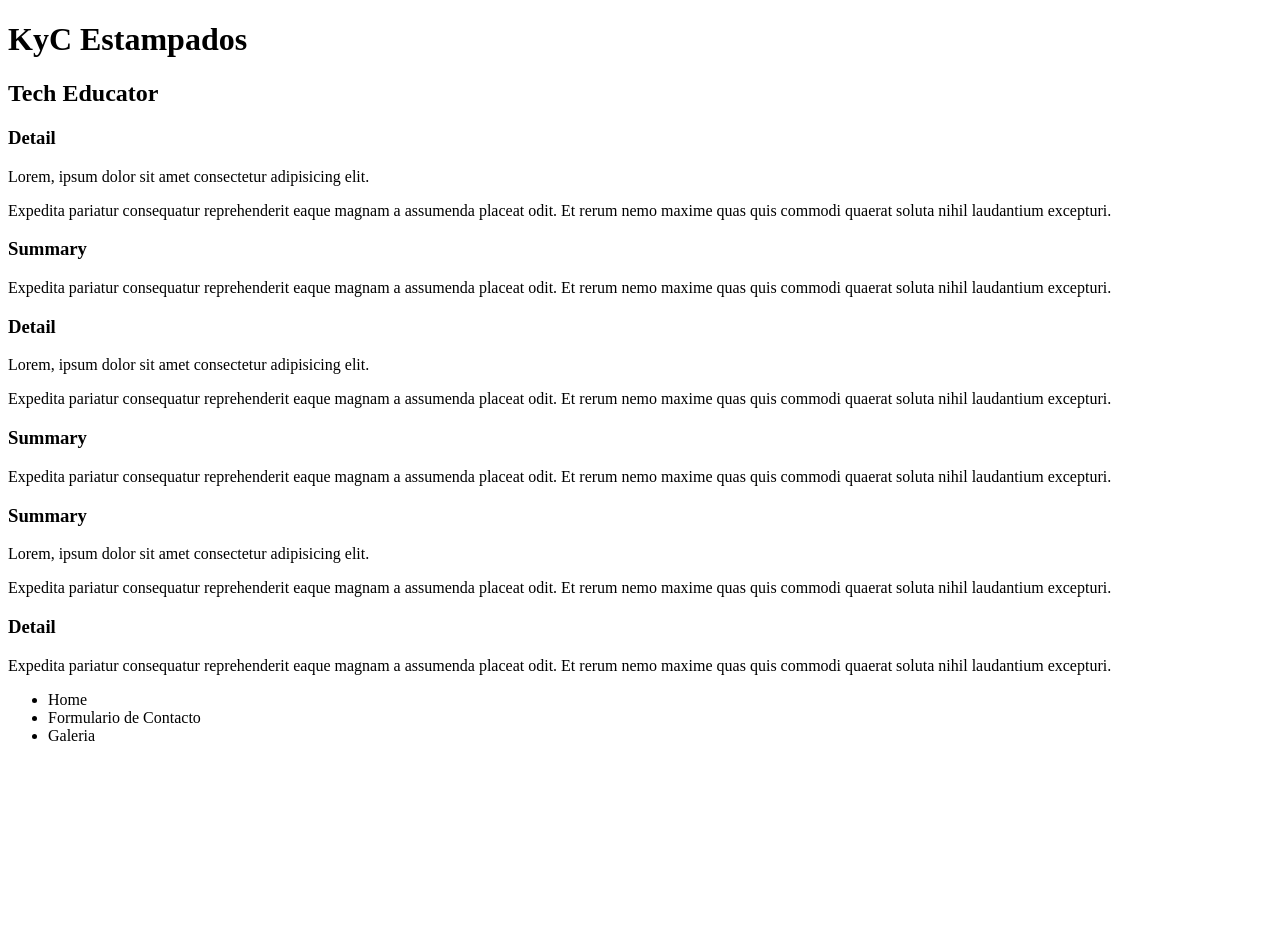
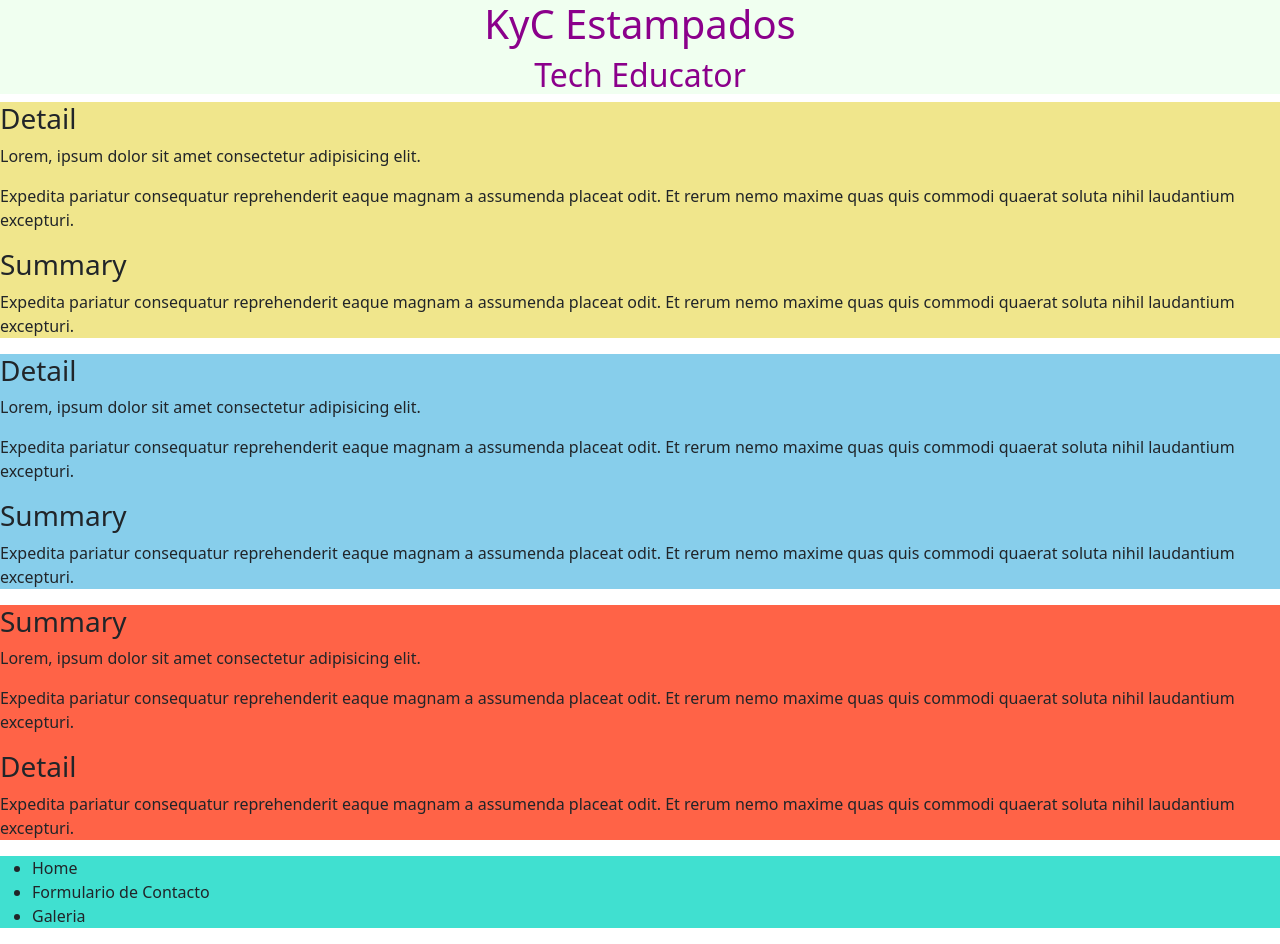
Before and after one commit to KonoFa/KYCEstampados, a plain HTML site: page index.html in a window 1280 px wide. Before the commit the page ends 800 px from the top, so only its background shows below. Drawn offline with nearby package versions, Linux system fonts and the light colour scheme.

Commit message:
Agregamos colores

```diff
--- /dev/null
+++ b/css/style.css
@@ -0,0 +1,27 @@
+h1,h2{
+color: darkmagenta;
+}
+header{
+
+    background-color: honeydew;
+    text-align: center;
+}
+
+.Project{
+background-color: khaki;
+
+}
+
+
+
+.Work-experience{
+    background-color: skyblue;
+}
+
+.Education{
+    background-color: tomato;
+}
+
+footer{
+    background-color: turquoise;
+}
--- a/index.html
+++ b/index.html
@@ -5,6 +5,10 @@
     <meta charset="UTF-8">
     <meta http-equiv="X-UA-Compatible" content="IE=edge">
     <meta name="viewport" content="width=device-width, initial-scale=1.0">
+    <meta name="Description" content="Enter your description here" />
+    <link rel="stylesheet" href="https://cdnjs.cloudflare.com/ajax/libs/twitter-bootstrap/5.1.0/css/bootstrap.min.css">
+    <link rel="stylesheet" href="https://cdnjs.cloudflare.com/ajax/libs/font-awesome/5.15.4/css/all.min.css">
+    <link rel="stylesheet" href="css/style.css">
     <title>KyC Estampados</title>
 </head>
 
@@ -27,7 +31,7 @@
 
         </div>
     </section>
-    <section class="Work experience">
+    <section class="Work-experience">
         <div class="Work experience details">
 
             <h3>Detail</h3>
@@ -42,7 +46,7 @@
     </section>
 
     <section class="Education">
-        <div class="Education details">
+        <div class="Education-details">
             <h3>Summary</h3>
             <p>Lorem, ipsum dolor sit amet consectetur adipisicing elit.</p>
             <p> Expedita pariatur consequatur reprehenderit eaque magnam a assumenda placeat odit. Et rerum nemo maxime quas quis commodi quaerat soluta nihil laudantium excepturi.</p>
@@ -66,6 +70,9 @@
         </nav>
     </footer>
 
+    <script src="https://cdnjs.cloudflare.com/ajax/libs/popper.js/2.9.2/umd/popper.min.js"></script>
+    <script src="https://cdnjs.cloudflare.com/ajax/libs/twitter-bootstrap/5.1.0/js/bootstrap.min.js"></script>
+
     <!--
        Instrucion para practica
     project-details for work - details or education-detail
```
